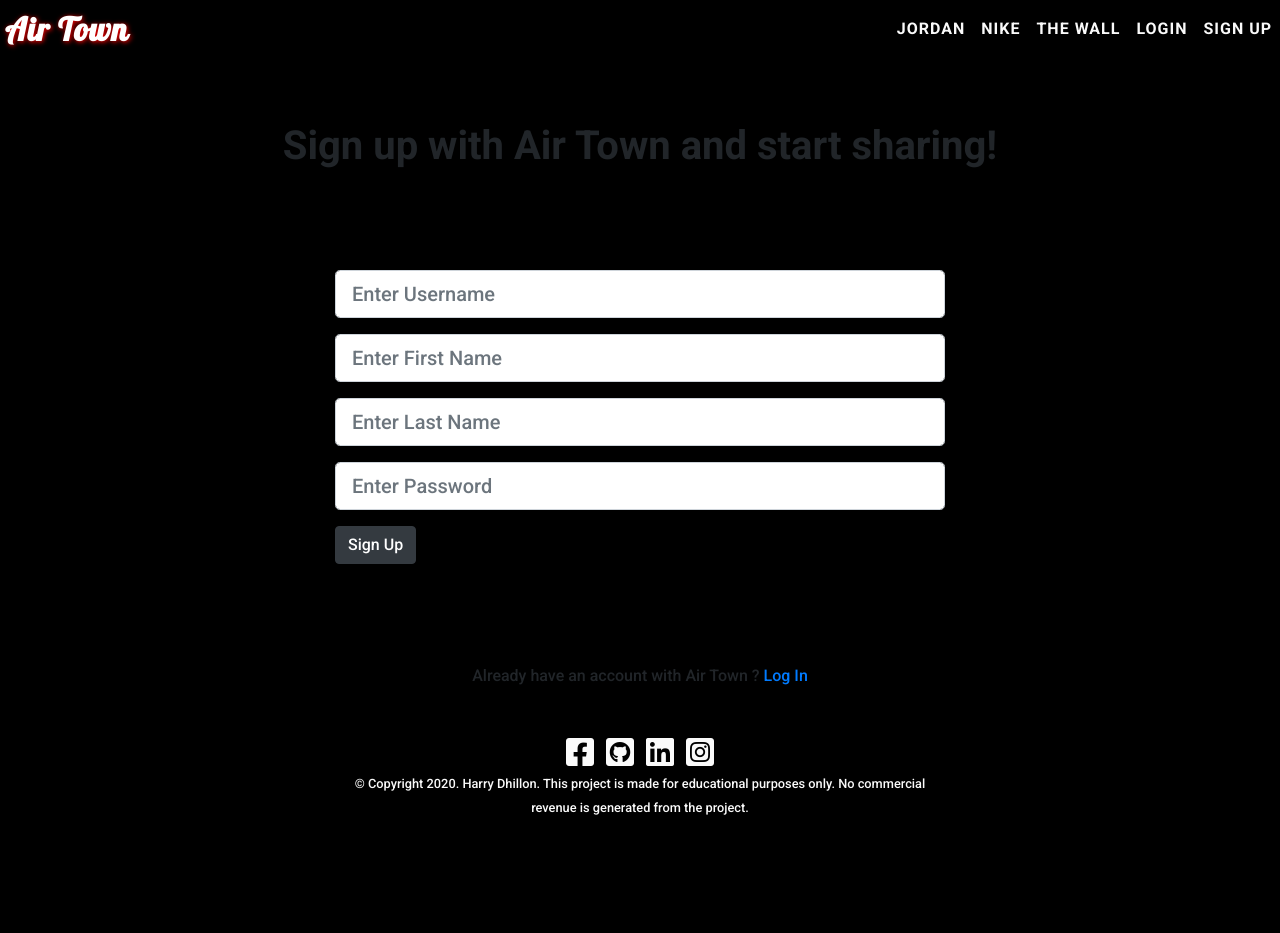
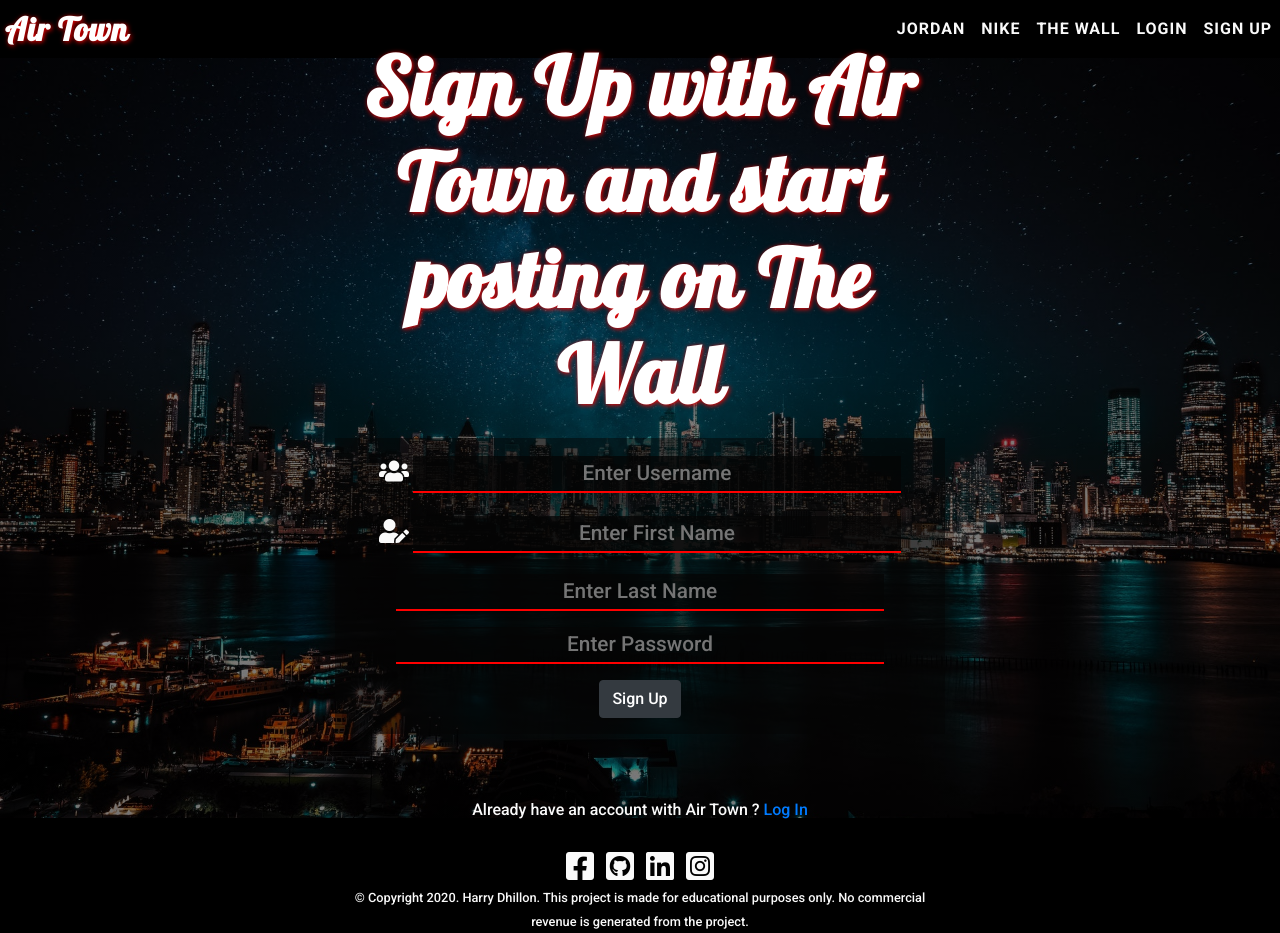
Before and after one commit to Harry-Leepz/Project-Airtown, a Flask app: page /sign_up in a window 1280 px wide. Before the commit the page ends 815 px from the top, so only its background shows below. Run offline with Flask 2, Linux system fonts and the light colour scheme; some libraries are stand-ins or nearby versions.

Commit message:
Add heroimage and form styling to sign-up.html page

```diff
--- a/static/css/style.css
+++ b/static/css/style.css
@@ -224,6 +224,24 @@ body {
     font-size: 5rem;
 }
 
+@media (max-width: 768px) {
+    .heroimage-text h2 {
+        letter-spacing: 1px;
+        font-weight: 700;
+        color: white;
+        font-size: 3rem;
+    }
+}
+
+@media (max-width: 576px) {
+    .heroimage-text h2 {
+        letter-spacing: 1px;
+        font-weight: 700;
+        color: white;
+        font-size: 2rem;
+    }
+}
+
 .brand-heroimage {
     background-image: linear-gradient(rgba(0, 0, 0, 0.5), rgba(0, 0, 0, 0.5)), url("/static/images/home-brand.jpg");
     height: 50vh;
@@ -361,17 +379,52 @@ body {
 /* Signup Page CSS Starts */
 
 .signup-container {
-    margin-top: 100px;
-    margin-bottom: 100px;
-    padding: 0;
+    background-image: linear-gradient(rgba(0, 0, 0, 0.5), rgba(0, 0, 0, 0.5)), url("/static/images/signup-heroimage.jpg");
+    height: 95vh;
+    max-width: 100%;
+    background-attachment: fixed;
+    background-position: center;
+    background-repeat: no-repeat;
+    background-size: cover;
+    -webkit-background-size: cover;
+    -moz-background-size: cover;
+    -o-background-size: cover;
+
+    display: -webkit-box;
+
+    display: -ms-flexbox;
+
+    display: flex;
+    -webkit-box-align: center;
+        -ms-flex-align: center;
+            align-items: center;
+    -webkit-box-pack: center;
+        -ms-flex-pack: center;
+            justify-content: center;
 }
 
-@media (max-width: 575.98px) {
-    .signup-container {
-        margin-top: 30px;
-        margin-bottom: 30px;
-        padding: 0;
-    }
+.form-container {
+    margin-top: 1rem;
+    padding-top: 1rem;
+    padding-bottom: 1rem;
+    background-color: rgba(4, 4, 4, 0.507);
+}
+
+.form-group input {
+    width: 80%;
+    border: none;
+    padding: 2px;
+    text-align: center;
+    color: #fafafa;
+    font-family: 'Roboto', sans-serif;
+    font-size: 1.3rem;
+    background-color: rgba(4, 4, 4, 0.761);
+    border-bottom: 2px solid red;
+}
+
+.label {
+    color: #fafafa;
+    font-size: 1.5rem;
 }
 
 /* Signup Page CSS Ends */
--- a/templates/sign-up.html
+++ b/templates/sign-up.html
@@ -1,47 +1,50 @@
 {% extends 'base.html' %}
+{% block content %}
 
-{% block content %}
 <!-- Registration Form Starts -->
-    <div class="page-heading text-center">
-        <h1>
-            Sign up with Air Town and start sharing!
-        </h1>
+    <div class="signup-container container-fluid">
+        <div class="row justify-content-center">
+            <div class="col-sm-12 col-md-8 col-lg-6 justify-content-center">
+                <div class="heroimage-text text-center">
+                    <h2 class="heading-lobster">
+                        Sign Up with Air Town and start posting on The Wall
+                    </h2>
                 </div>
-
-    <div class="container-fluid signup-container">
-        <div class="row justify-content-center">
-            <div class="col-12 col-sm-12 col-md-8 col-lg-6 justify-content-center">
+                <div class="form-container">
                     <form method="POST" action="{{ url_for('sign_up') }}">
-                    <div class="form-group">
+                        <div class="form-group text-center">
                             <!-- Username -->
-                        <input type="text" name="username" class="form-control form-control-lg" id="username"
-                        placeholder="Enter Username" minlength="5" maxlength="15" pattern="^[a-zA-Z0-9]{5,15}$" required>
+                            <label class="label" for="username"><i class="fas fa-users"></i></label>
+                            <input type="text" name="username" class="" id="username"
+                                placeholder="Enter Username" minlength="5" maxlength="15" pattern="^[a-zA-Z0-9]{5,15}$"
+                                required>
                         </div>
-                    <div class="form-group">
+                        <div class="form-group text-center">
                             <!-- First Name -->
-                        <input type="text" name="firstname" class="form-control form-control-lg"
-                        pattern="^[a-zA-Z]{1,25}$" placeholder="Enter First Name" required>
+                            <label class="label" for="firstname"><i class="fas fa-user-edit"></i></label>
+                            <input type="text" name="firstname" class="" pattern="^[a-zA-Z]{1,25}$"
+                                placeholder="Enter First Name" required>
                         </div>
-                    <div class="form-group">
+                        <div class="form-group text-center">
                             <!-- Last Name -->
-                        <input type="text" name="lastname" class="form-control form-control-lg"
-                        pattern="^[a-zA-Z]{1,25}$" placeholder="Enter Last Name" required>
+                            <input type="text" name="lastname" class="input" pattern="^[a-zA-Z]{1,25}$"
+                                placeholder="Enter Last Name" required>
                         </div>
-                    <div class="form-group">
+                        <div class="form-group text-center">
                             <!-- Password -->
-                        <input type="password" name="password" class="form-control form-control-lg" id="password"
-                        minlength="5" maxlength="15" pattern="^[a-zA-Z0-9]{5,15}$" placeholder="Enter Password" required>
+                            <input type="password" name="password" class="input" id="password"
+                                minlength="5" maxlength="15" pattern="^[a-zA-Z0-9]{5,15}$" placeholder="Enter Password"
+                                required>
                         </div>
+                        <div class="text-center">
                             <button type="submit" class="btn btn-dark text-center">Sign Up</button>
+                        </div>
                     </form>
+                </div>
+                <p class="content heading text-center">
+                    Already have an account with Air Town ? <span><a href="{{ url_for('login') }}">Log In</a></span>
+                </p>
             </div>
         </div>
     </div>
-
-    <div class="page-content text-center">
-        <p>
-            Already have an account with Air Town ? <span><a href="{{ url_for('login') }}">Log In</a></span>
-        </p>
-    </div>
-<!-- Registration Form Ends -->
 {% endblock %}
```
Also changed, not shown: static/images/signup-heroimage.jpg (added). Lines whose indentation alone changed are shown as unchanged.
